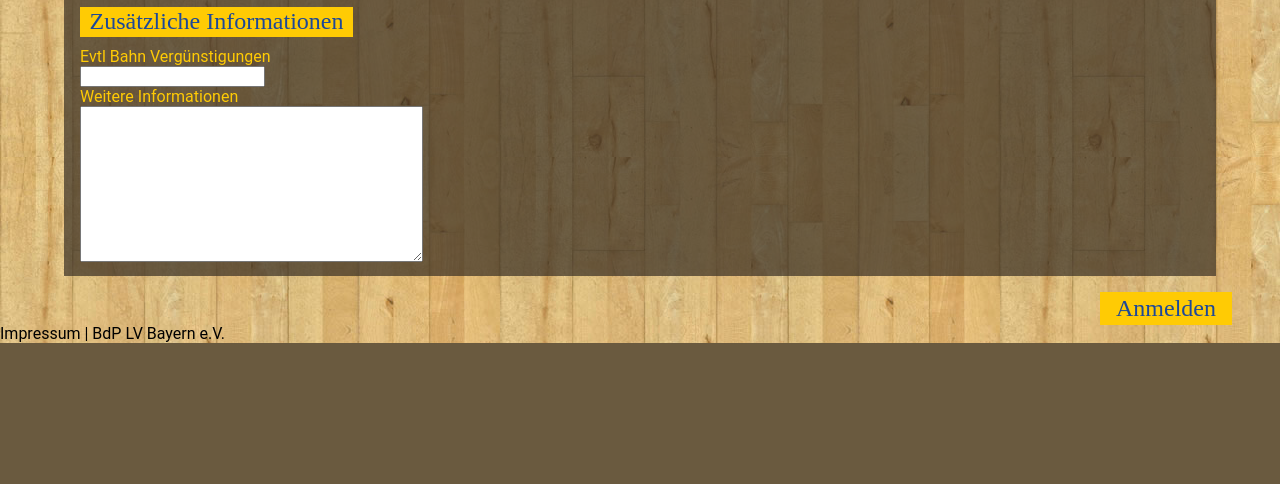
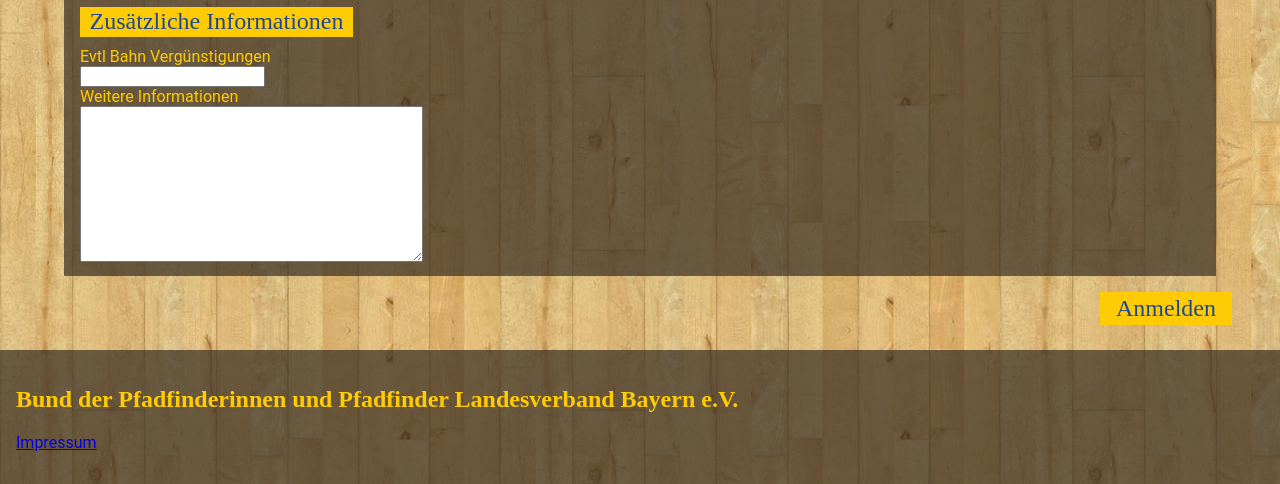
Before and after one commit to girstenbrei/LV, a Django app: page /signup/ in a window 1280 px wide. Shown: the part 845-1329 px from the top of the page. Before the commit the page ends 1188 px from the top, so only its background shows below. Run offline with Django 3.2, Linux system fonts and the light colour scheme; data that the repository does not hold is empty; style sheets or scripts are compiled from the project's sources; some libraries are stand-ins or nearby versions.

Commit message:
Reformatting

```diff
--- a/signup/static/signup/css/signup.css
+++ b/signup/static/signup/css/signup.css
@@ -3,6 +3,18 @@ body {
     padding: 0;
     background-image: url("/static/images/holzhintergrund.jpg");
     font-family: "Roboto", "Verdana", "Arial", sans-serif;
+    height: 100%;
+}
+
+.container {
+    min-height: 100%;
+    position: relative;
+    padding-bottom: 10rem;
+}
+
+main {
+    min-height: 100%;
+    position: relative;
 }
 
 #branding {
@@ -99,6 +111,20 @@ fieldset .help-inline {
     font-family: "Immenhausen", serif;
 }
 
+footer {
+    padding: 1rem;
+    background-color: rgba(56, 46, 35, 0.7);
+    color: white;
+    bottom: 0;
+    position: absolute;
+    width: 100%;
+}
+
+footer h2 {
+    color: #ffcb04;
+    font-family: "Immenhausen", serif;
+}
+
 h1 {
     font-family: "Immenhausen", serif;
     color: #ffcb04;
--- a/static/css/base.css
+++ b/static/css/base.css
@@ -3,6 +3,18 @@ body {
     padding: 0;
     background-image: url("/static/images/holzhintergrund.jpg");
     font-family: "Roboto", "Verdana", "Arial", sans-serif;
+    height: 100%;
+}
+
+.container {
+    min-height: 100%;
+    position: relative;
+    padding-bottom: 10rem;
+}
+
+main {
+    min-height: 100%;
+    position: relative;
 }
 
 #branding {
@@ -99,4 +111,18 @@ fieldset .help-inline {
     font-family: "Immenhausen", serif;
 }
 
+footer {
+    padding: 1rem;
+    background-color: rgba(56, 46, 35, 0.7);
+    color: white;
+    bottom: 0;
+    position: absolute;
+    width: 100%;
+}
+
+footer h2 {
+    color: #ffcb04;
+    font-family: "Immenhausen", serif;
+}
+
 /*# sourceMappingURL=base.css.map */
--- a/static/css/base.sass
+++ b/static/css/base.sass
@@ -10,6 +10,16 @@ body
   padding: 0
   background-image: url("/static/images/holzhintergrund.jpg")
   font-family: $font_base
+  height: 100%
+
+.container
+  min-height: 100%
+  position: relative
+  padding-bottom: 10rem
+
+main
+  min-height: 100%
+  position: relative
 
 #branding
   display: block
@@ -93,3 +103,15 @@ fieldset
   float: right
   padding: .2rem 1rem
   font-family: $font_headings
+
+footer
+  padding: 1rem
+  background-color: $brown-layover
+  color: white
+  bottom: 0
+  position: absolute
+  width: 100%
+
+  h2
+    color: $primary-yellow
+    font-family: $font_headings
--- a/templates/base.html
+++ b/templates/base.html
@@ -9,7 +9,7 @@
     {% endblock %}
 </head>
 <body>
-
+<div class="container">
     <div id="branding">
         <div id="branding_logo">
             <img class="responsive-img" src="//cdn.pfadfinden.de/gfx/logos/bundeszeichen_1.png"
@@ -27,7 +27,9 @@
     </main>
 
     <footer>
-    Impressum | BdP LV Bayern e.V.
+        <h2>Bund der Pfadfinderinnen und Pfadfinder Landesverband Bayern e.V.</h2>
+        <p><a href="https://bayern.pfadfinden.de/impressum/">Impressum</a></p>
     </footer>
+</div>
 </body>
 </html>
```
Also changed, not shown: signup/templates/thanks.html (+8 -5 lines), 2 other files. Lines whose indentation alone changed are shown as unchanged.
